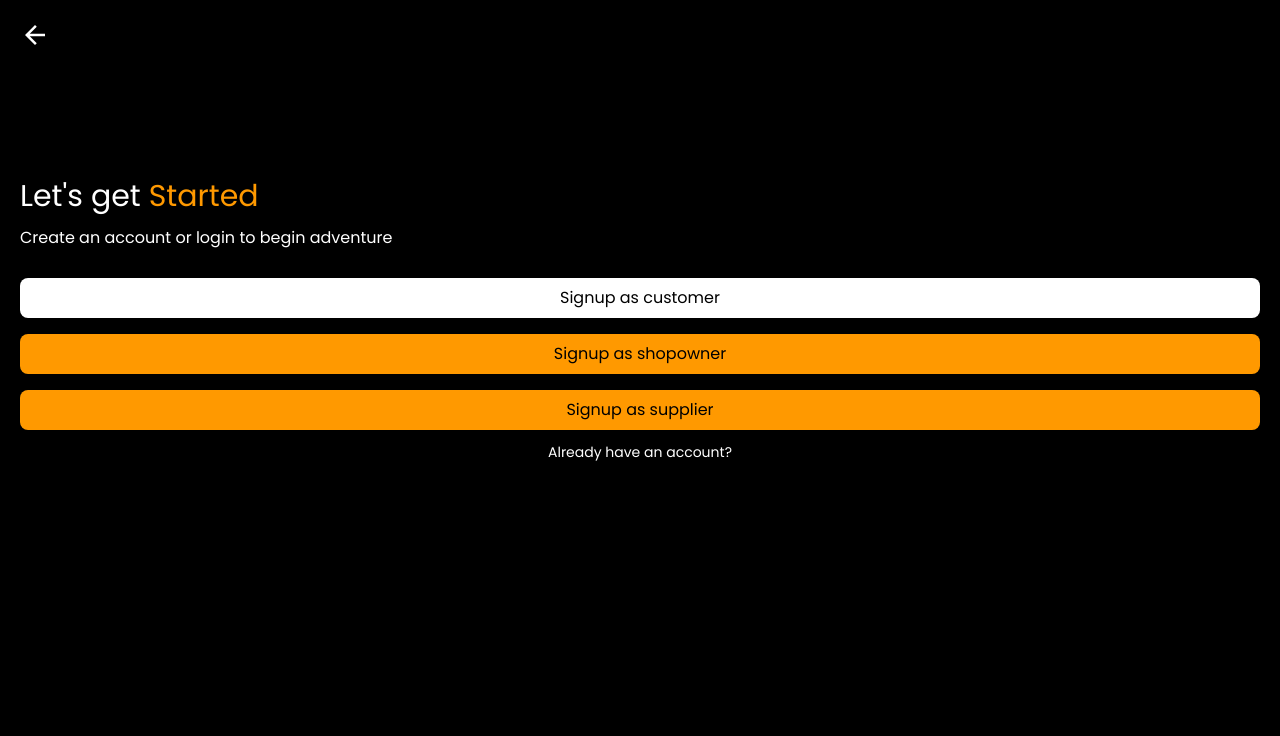
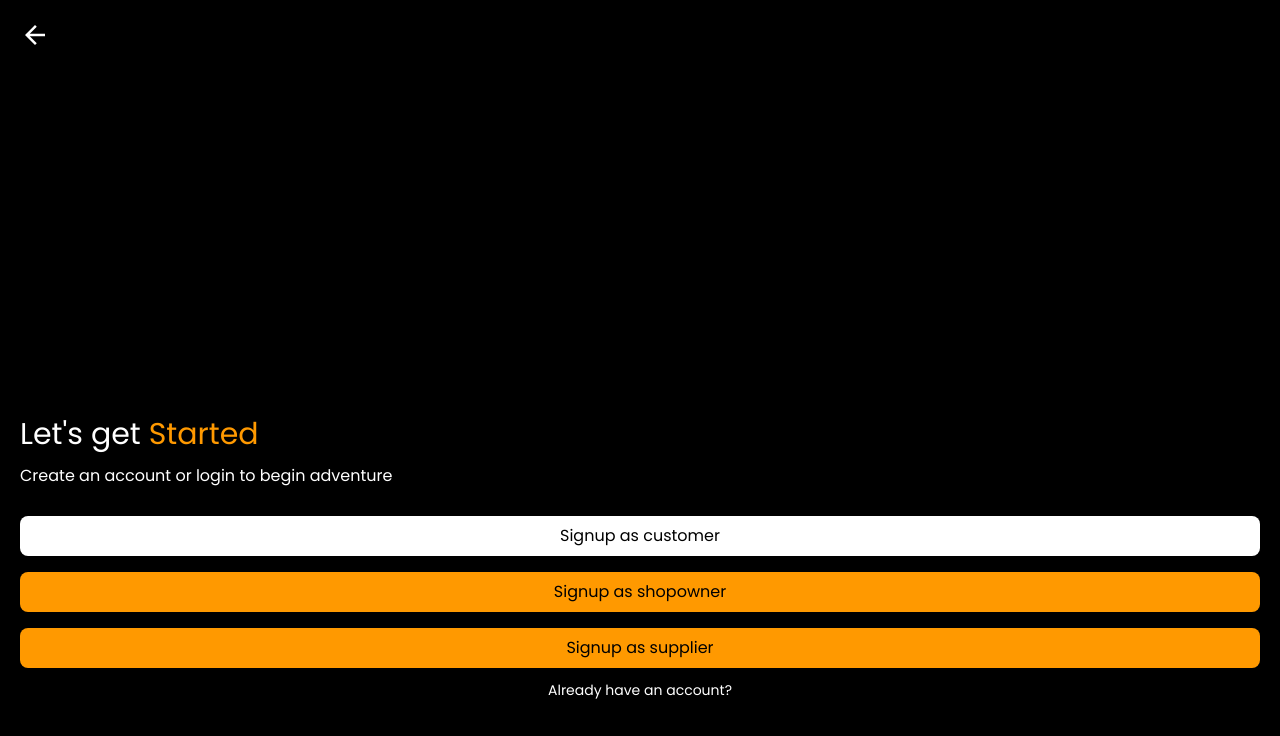
Before and after one commit to MuhammedJaseemVK/storio-frontend, a Next.js app in the folder storio1/: page /index-Try in a window 1280 px wide. Shown: the top 736 px of the page. Built offline with nearby package versions, Linux system fonts and the light colour scheme.

Commit message:
index alignment

```diff
--- a/storio1/src/pages/index-Try.js
+++ b/storio1/src/pages/index-Try.js
@@ -6,9 +6,9 @@ import Subtext from '@/components/inputs/Subtext';
 
 export default function index1() {
   return (
-    <div className='h-screen bg-black p-5'>
+    <div className='h-screen flex flex-col justify-between bg-black p-5'>
         <MdArrowBack className='text-white text-3xl'/>
-          <div className='flex flex-col gap-3 pt-32'>
+          <div className='flex flex-col gap-3 pb-20'>
               <Heading text1="Let's get" text2='Started' />
               <Subtext text='Create an account or login to begin adventure'></Subtext>
               <div className='flex flex-col items-center justify-center text-black text-base'>
```
